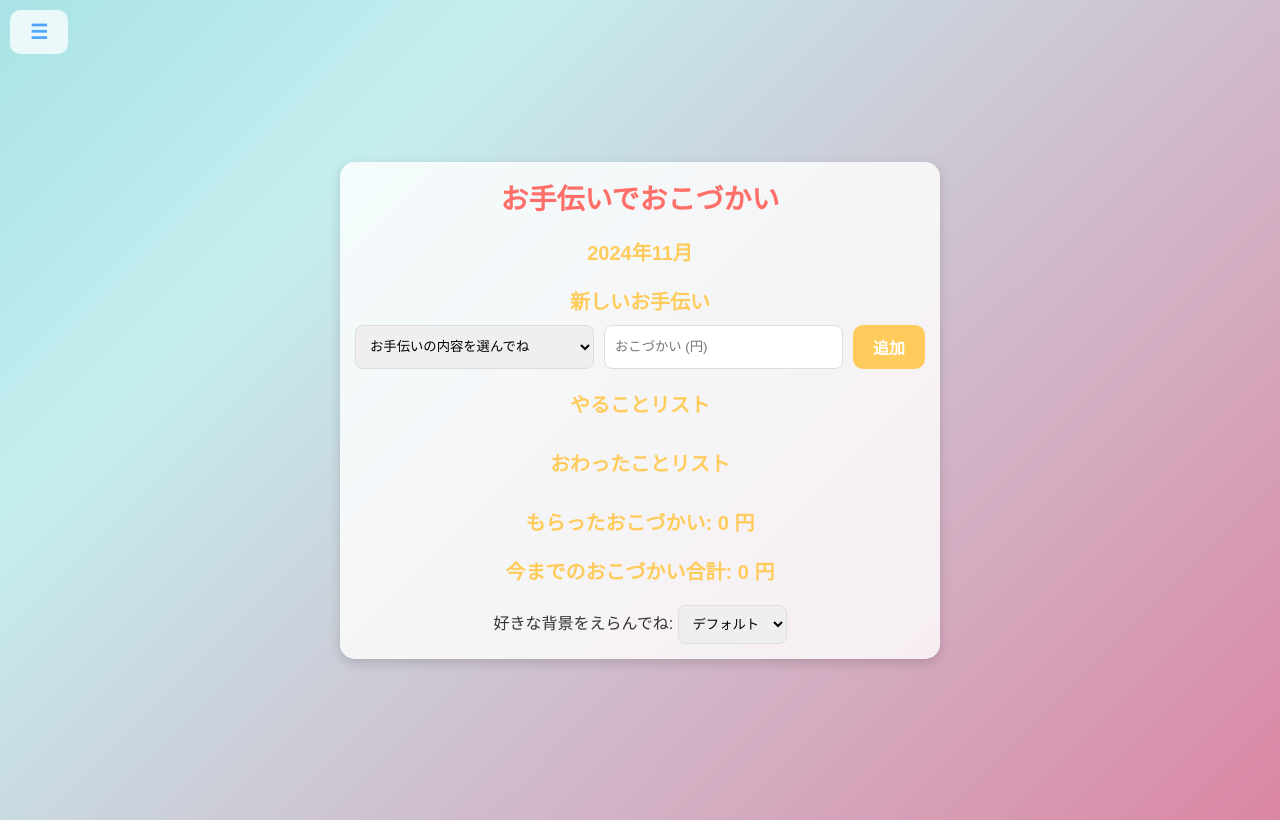
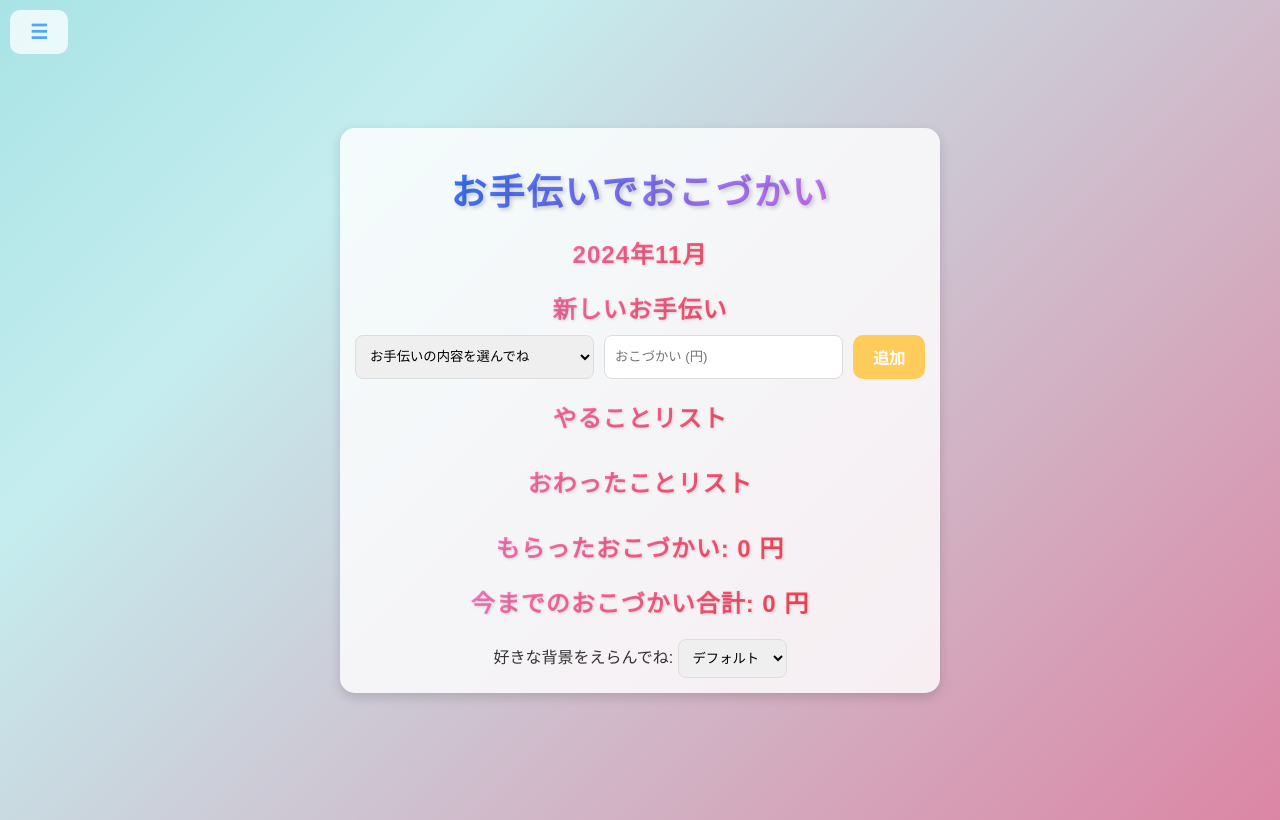
Before and after one commit to eri-kawabata/otetsudai-de-okodukai, a plain HTML site: page index.html in a window 1280 px wide. Drawn offline with Linux system fonts and the light colour scheme.

Commit message:
css h1.2をおしゃれに

```diff
--- a/css/style.css
+++ b/css/style.css
@@ -117,17 +117,30 @@ body {
 
 /* メインタイトルのスタイル */
 h1 {
-    font-size: 28px;
-    color: #ff6f69;
+    font-size: 36px;
+    color: #0055ff;
     margin-bottom: 20px;
+    text-shadow: 2px 2px 4px rgba(0, 0, 0, 0.2);/* 文字の影で立体感を出す */
+    letter-spacing: 2px;/* 文字の間隔を広くして読みやすく */
+    background: linear-gradient(135deg, #0e76ff, #ff79ff);/* 文字にグラデーション */
+    -webkit-background-clip: text;  /* 文字だけに背景を反映 */
+    color: transparent;  /* 文字の色を透明に */
+    margin-top: 20px;
 }
 
 /* 見出しのスタイル */
 h2 {
-    font-size: 20px;
-    color: #ffcc5c;
-    margin-top: 20px;
-    margin-bottom: 10px;
+    font-size: 24px;
+        /* h1より少し小さめのサイズ */
+        color: #0055ff;
+        /* 柔らかい黄色の色調 */
+        margin-top: 20px;
+        margin-bottom: 10px;
+        letter-spacing: 1px;  /* 文字の間隔を少し広めに */
+        text-shadow: 1px 1px 3px rgba(0, 0, 0, 0.15);  /* ソフトな影を付けて立体感 */
+        background: linear-gradient(135deg, #ff8fec, #ff352e);  /* グラデーション */
+        -webkit-background-clip: text;  /* 文字のみに背景を反映 */
+        color: transparent;  /* 文字色を透明にし、グラデーションのみ表示 */
 }
 
 /* 年間のおこづかい合計と今月の表示エリア */
```
